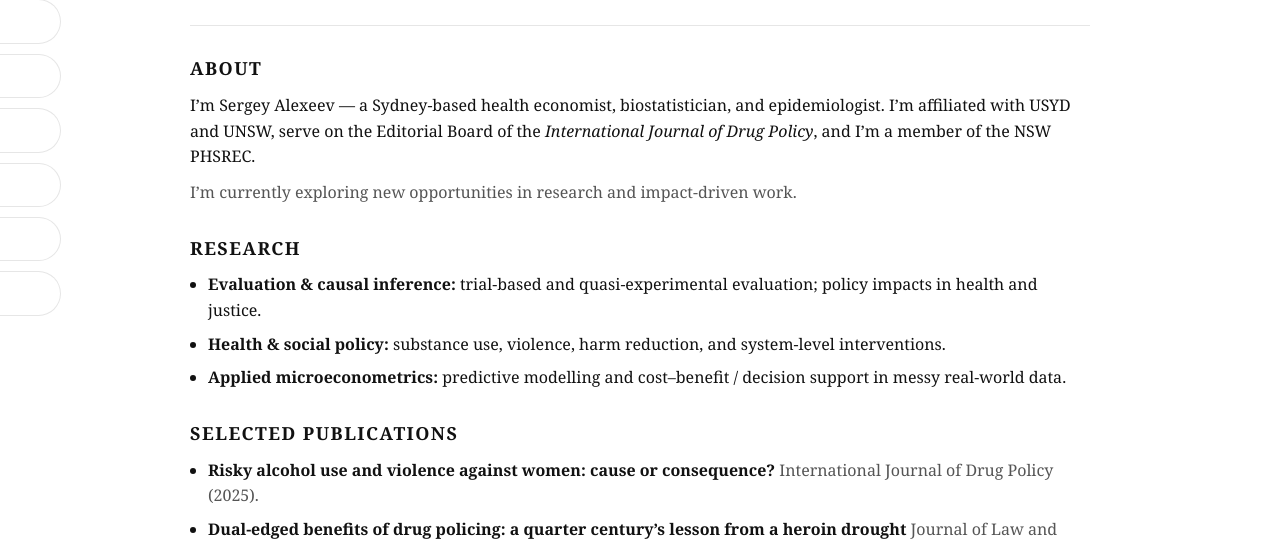
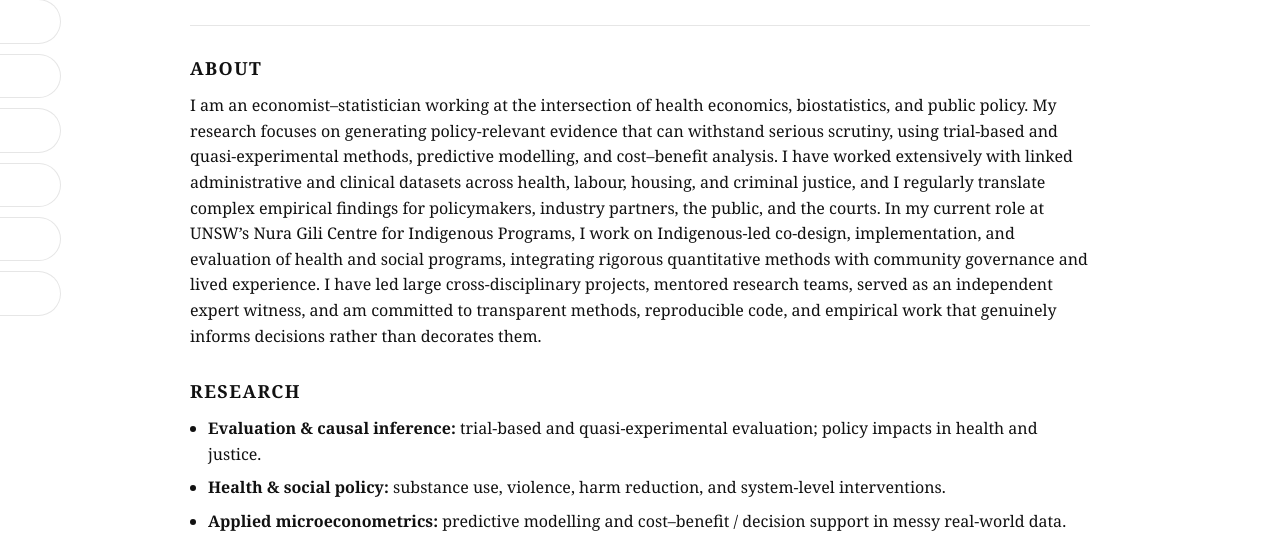
Before and after one commit to SergeyVAlexeev/sergeyvalexeev.github.io, a plain HTML site: page index.html in a window 1280 px wide. Shown: the part 195-741 px from the top of the page. Drawn offline with Linux system fonts and the light colour scheme.

Commit message:
Revise 'About' section with updated professional details
Updated the 'About' section with a new description of the author's professional background and current work.

```diff
--- a/index.html
+++ b/index.html
@@ -102,17 +102,22 @@
 
     <hr />
 
-    <section id="about">
-      <h2>About</h2>
-      <p>
-        I’m Sergey Alexeev — a Sydney-based health economist, biostatistician, and epidemiologist.
-        I’m affiliated with USYD and UNSW, serve on the Editorial Board of the <i>International Journal of Drug Policy</i>,
-        and I’m a member of the NSW PHSREC.
-      </p>
-      <p class="meta">
-        I’m currently exploring new opportunities in research and impact-driven work.
-      </p>
-    </section>
+<section id="about">
+  <h2>About</h2>
+  <p>
+    I am an economist–statistician working at the intersection of health economics, biostatistics, and public policy.
+    My research focuses on generating policy-relevant evidence that can withstand serious scrutiny, using trial-based
+    and quasi-experimental methods, predictive modelling, and cost–benefit analysis. I have worked extensively with
+    linked administrative and clinical datasets across health, labour, housing, and criminal justice, and I regularly
+    translate complex empirical findings for policymakers, industry partners, the public, and the courts.
+    In my current role at UNSW’s Nura Gili Centre for Indigenous Programs, I work on Indigenous-led co-design,
+    implementation, and evaluation of health and social programs, integrating rigorous quantitative methods with
+    community governance and lived experience. I have led large cross-disciplinary projects, mentored research teams,
+    served as an independent expert witness, and am committed to transparent methods, reproducible code, and
+    empirical work that genuinely informs decisions rather than decorates them.
+  </p>
+</section>
+
 
     <section id="research">
       <h2>Research</h2>
```
